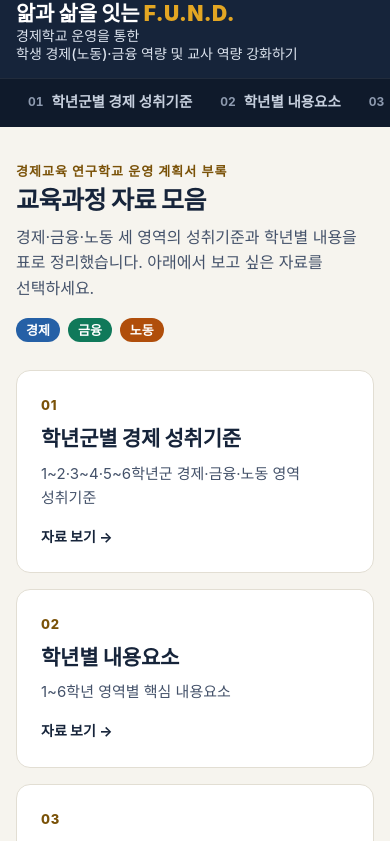
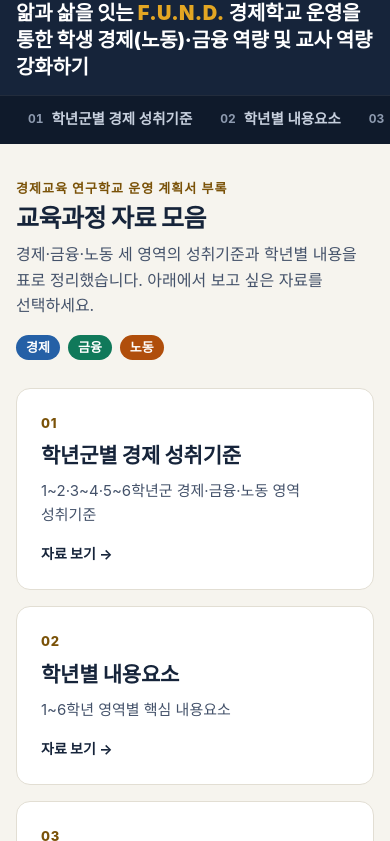
Before and after one commit to 2027fund/fund-economy-school, a plain HTML site: page index.html in a window 390 px wide. Shown: the part 48-889 px from the top of the page. Drawn offline with Linux system fonts and the light colour scheme; a web font is replaced by a local one.

Commit message:
Update style.css

```diff
--- a/assets/style.css
+++ b/assets/style.css
@@ -26,9 +26,8 @@ a{color:inherit}
 .header-top{padding:22px 20px 18px}
 .brand{display:block;text-decoration:none}
 .eyebrow{display:inline-block;font-size:12.5px;font-weight:600;letter-spacing:.08em;color:#C7D0DE;margin-bottom:6px}
-.title{display:block;line-height:1.3}
-.title .t1{display:block;font-size:26px;font-weight:800;letter-spacing:-.01em}
-.title .t2,.title .t3{display:block;font-size:17px;font-weight:500;color:#DCE3EE}
+.title{display:block;font-size:26px;font-weight:800;line-height:1.35;letter-spacing:-.01em;color:#fff}
+.title .t1,.title .t2,.title .t3{display:inline}
 .fund{color:var(--gold);font-weight:900;letter-spacing:.02em}
 
 .tabs{background:#0F1A2B;border-top:1px solid rgba(255,255,255,.08)}
@@ -143,8 +142,7 @@ td.mk{text-align:center;vertical-align:middle;border-left:1px solid var(--line-2
   .header-top{background:var(--ink);color:#fff;max-width:none;padding:18px 16px 14px}
   .tabs{position:sticky;top:0;z-index:10}
   .wrap{padding-left:16px;padding-right:16px}
-  .title .t1{font-size:21px}
-  .title .t2,.title .t3{display:block;font-size:14px}
+  .title{font-size:20px}
   .tab{min-height:48px;padding:0 12px;font-size:14.5px}
   main.wrap{padding-top:26px;padding-bottom:48px}
   .page-head h1,.hero-title{font-size:25px}
@@ -155,7 +153,8 @@ td.mk{text-align:center;vertical-align:middle;border-left:1px solid var(--line-2
 @media print{
   body{background:#fff}
   .site-header{position:static;background:#fff;color:var(--ink)}
-  .title .t2,.title .t3,.eyebrow{color:var(--ink-2)}
+  .title{color:var(--ink)}
+  .eyebrow{color:var(--ink-2)}
   .tabs,.jump,.site-footer{display:none}
   .table-box{overflow:visible;border-color:#bbb}
   .block{break-inside:avoid}
```
